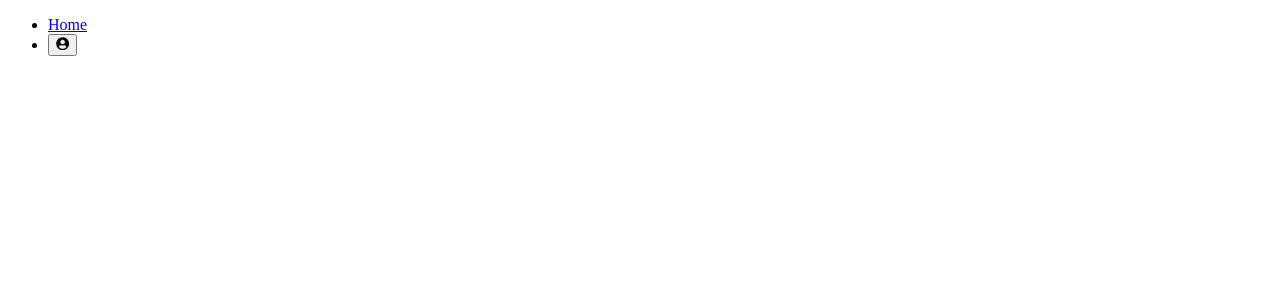
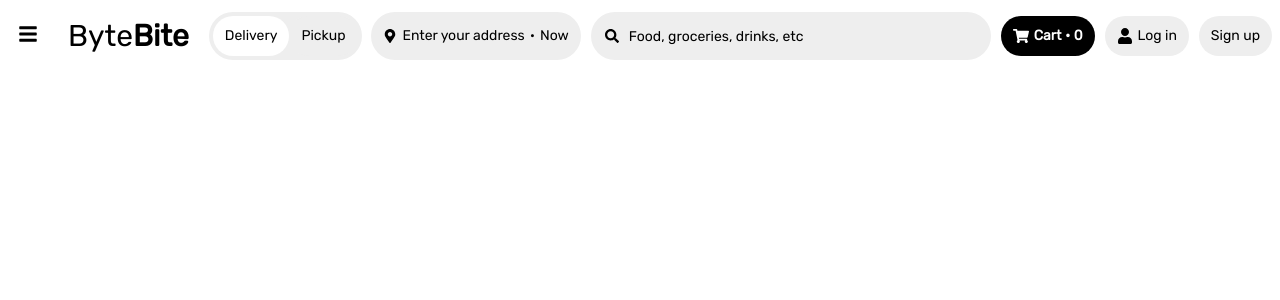
Before and after one commit to bmj1988/byte-bite, a React (Vite) app in the folder frontend/: page /login in a window 1280 px wide. Shown: the top 300 px of the page. Built offline with nearby package versions, Linux system fonts and the light colour scheme; no server answers.

Commit message:
Added navbar to site home

```diff
--- a/frontend/index.html
+++ b/frontend/index.html
@@ -1,12 +1,18 @@
 <!doctype html>
 <html lang="en">
+
 <head>
   <meta charset="UTF-8" />
   <meta name="viewport" content="width=device-width, initial-scale=1.0" />
+  <link rel="preconnect" href="https://fonts.googleapis.com">
+  <link rel="preconnect" href="https://fonts.gstatic.com" crossorigin>
+  <link href="https://fonts.googleapis.com/css2?family=Rubik&display=swap" rel="stylesheet">
   <title>Auth Me</title>
 </head>
+
 <body>
   <div id="root"></div>
   <script type="module" src="/src/main.jsx"></script>
 </body>
+
 </html>
--- /dev/null
+++ b/frontend/src/components/Navigation/Cart.jsx
@@ -0,0 +1,16 @@
+import { useState } from 'react'
+import { FaShoppingCart } from 'react-icons/fa'
+
+const ShoppingCart = () => {
+    const [numItems, setNumItems] = useState('0')
+    return (
+        <div className='shoppingCart'>
+            <FaShoppingCart style={{marginRight: '5px', fontSize: '16px'}} />
+            <div style={{fontWeight: 'bold'}}>
+            {`Cart • ${numItems}`}
+            </div>
+        </div>
+    )
+}
+
+export default ShoppingCart
--- /dev/null
+++ b/frontend/src/components/Navigation/DeliveryToggle.jsx
@@ -0,0 +1,19 @@
+import { useState } from "react"
+import "./Navigation.css"
+
+const DeliveryToggle = () => {
+    const [toggle, setToggle] = useState('delivery')
+
+    return (
+        <div className='deliveryToggle'>
+            <div className={toggle === 'delivery' ? 'toggleOptionOn' : 'toggleOptionOff'} onClick={() => setToggle('delivery')}>
+            {`Delivery`}
+            </div>
+            <div className={toggle === 'pickup' ? 'toggleOptionOn' : 'toggleOptionOff'} onClick={() => setToggle('pickup')}>
+            {'Pickup'}
+            </div>
+        </div>
+    )
+}
+
+export default DeliveryToggle
--- /dev/null
+++ b/frontend/src/components/Navigation/Location.jsx
@@ -0,0 +1,41 @@
+import { useState } from 'react'
+import { FaMapMarkerAlt } from 'react-icons/fa'
+
+/// IF NOT LOGGED IN
+
+/// locationInput should be blank until clicked, then should take whatever
+/// address the user inputs
+
+/// scheduleTimeInput should be Now until clicked, then should allow the user
+/// to schedule a time to have the food delivered.
+
+/// IF LOGGED IN
+
+/// locationInput should default to user address in DB
+/// scheduleTimeInput functions the same as when not logged in
+
+/// On Click either one should  open Delivery Details modal
+/// which allows you to change both attributes
+
+
+const Location = () => {
+    const [address, setAddress] = useState('Enter your address')
+    const [deliveryTime, setDeliveryTime] = useState('Now')
+
+    return (
+        <div className='deliveryLocation'>
+            <FaMapMarkerAlt style={{marginRight: '5px'}}/>
+            <div id='locationInput' className='locationItem'>
+                {address}
+            </div>
+            <div className='locationItem'>
+                {'•'}
+            </div>
+            <div id='scheduleTimeInput' >
+                {deliveryTime}
+            </div>
+        </div>
+    )
+}
+
+export default Location
--- /dev/null
+++ b/frontend/src/components/Navigation/LoginIcon.jsx
@@ -0,0 +1,16 @@
+import { FaUser } from 'react-icons/fa'
+import { useSelector } from 'react-redux'
+
+const LoginIcon = () => {
+    const user = useSelector((store) => store.session.user)
+
+    return (
+        <div className='loginIcon'>
+            <FaUser style={{fontSize: '16px', marginRight: '5px'}}/>
+            {`Log in`}
+
+        </div>
+    )
+}
+
+export default LoginIcon
--- a/frontend/src/components/Navigation/Navigation.css
+++ b/frontend/src/components/Navigation/Navigation.css
@@ -1,3 +1,118 @@
 .profile-dropdown {
   position: absolute;
 }
+
+.nav-bar {
+  display: flex;
+  justify-content: space-between;
+  align-items: center;
+  position: sticky;
+  top: 0px;
+  background-color: white;
+  color: black;
+  font-family: 'Rubik', sans-serif;
+  font-size: 14px
+}
+
+.logo-text {
+  font-size: 30px;
+  font-family: 'Rubik', sans-serif;
+}
+
+.bold {
+  font-weight: bold;
+}
+
+.deliveryToggle {
+  display: flex;
+  align-items: center;
+  cursor: pointer;
+  background-color: #EEEEEE;
+  padding: 4px;
+  height: 48px;
+  border-radius: 500px;
+  box-sizing: border-box;
+  color: black;
+  white-space: nowrap;
+}
+
+.toggleOptionOn {
+  cursor: inherit;
+  background-color: white;
+  border-radius: 500px;
+  line-height: 16px;
+  font-weight: 500;
+  align-items: center;
+  box-sizing: border-box;
+  padding: 12px;
+}
+
+.toggleOptionOff {
+  cursor: inherit;
+  background-color: inherit;
+  border-radius: 500px;
+  line-height: 16px;
+  font-weight: 500;
+  align-items: center;
+  box-sizing: border-box;
+  padding: 12px;
+}
+
+.deliveryLocation {
+  display: flex;
+  background: #EEEEEE;
+  padding: 8px 12px;
+  height: 48px;
+  border-radius: 500px;
+  line-height: 16px;
+  font-weight: 500;
+  cursor: pointer;
+  align-items: center;
+  box-sizing: border-box;
+
+}
+
+.locationItem {
+  margin-right: 5px;
+}
+
+.searchBar {
+  display: flex;
+  align-items: center;
+  cursor: text;
+  background-color: #EEEEEE;
+  padding: 4px;
+  height: 48px;
+  border-radius: 500px;
+  box-sizing: border-box;
+  color: black;
+  white-space: nowrap;
+  max-width: 600px;
+  min-width: 400px;
+}
+
+.shoppingCart {
+  display: flex;
+  cursor: pointer;
+  font-size: 14px;
+  line-height: 16px;
+  border-radius: 500px;
+  padding: 2px 12px;
+  height: 36px;
+  background: black;
+  color: white;
+  align-items: center;
+}
+
+.loginIcon {
+  display: flex;
+  cursor: pointer;
+  font-size: 14px;
+  line-height: 16px;
+  border-radius: 500px;
+  padding: 2px 12px;
+  height: 36px;
+  background-color: #EEEEEE;
+  color: black;
+  align-items: center;
+}
--- a/frontend/src/components/Navigation/Navigation.jsx
+++ b/frontend/src/components/Navigation/Navigation.jsx
@@ -1,18 +1,32 @@
-import { NavLink } from "react-router-dom";
 import ProfileButton from "./ProfileButton";
 import "./Navigation.css";
+import ProfileBars from "./ProfileBars";
+import DeliveryToggle from "./DeliveryToggle";
+import Location from "./Location";
+import SearchBar from "./SearchBar";
+import ShoppingCart from "./Cart";
+import LoginIcon from "./LoginIcon";
+import SignUpButton from "./SignUpButton";
 
 function Navigation() {
   return (
-    <ul>
-      <li>
-        <NavLink to="/">Home</NavLink>
-      </li>
+    <nav className="nav-bar">
+      <div>
+        <ProfileBars />
+      </div>
+      <div style={{ margin: '10px' }}>
+        <span className='logo-text'>Byte</span><span className='logo-text bold'>Bite</span>
+      </div>
+      <DeliveryToggle />
+      <Location />
+      <SearchBar />
+      <ShoppingCart />
+      <LoginIcon />
+      <SignUpButton/>
 
-      <li>
-        <ProfileButton />
-      </li>
-    </ul>
+    </nav>
+
+
   );
 }
 
--- /dev/null
+++ b/frontend/src/components/Navigation/ProfileBars.jsx
@@ -0,0 +1,17 @@
+import {FaBars} from 'react-icons/fa'
+
+/// on Click needs to open modal on left side of page, spans full height of page
+/// and about 300 pixels across, probably should shrink
+
+/// Not logged in the modal has options for Login and Sign up
+
+/// Logged in has user account details
+
+const ProfileBars = () => {
+
+    return (
+        <FaBars style={{color: "black", margin: '10px', fontSize: '20px'}}/>
+    )
+}
+
+export default ProfileBars
--- a/frontend/src/components/Navigation/ProfileButton.jsx
+++ b/frontend/src/components/Navigation/ProfileButton.jsx
@@ -4,7 +4,7 @@ import { thunkLogout } from "../../redux/session";
 import OpenModalMenuItem from "./OpenModalMenuItem";
 import LoginFormModal from "../LoginFormModal";
 import SignupFormModal from "../SignupFormModal";
-import { FaUserCircle } from 'react-icons/fa'
+import { FaUser } from 'react-icons/fa'
 
 function ProfileButton() {
   const dispatch = useDispatch();
@@ -42,7 +42,9 @@ function ProfileButton() {
   return (
     <>
       <button onClick={toggleMenu}>
-        <FaUserCircle/>
+        <div>
+          <FaUser />
+        </div>
       </button>
       {showMenu && (
         <ul className={"profile-dropdown"} ref={ulRef}>
--- /dev/null
+++ b/frontend/src/components/Navigation/SearchBar.jsx
@@ -0,0 +1,11 @@
+import { FaSearch } from 'react-icons/fa'
+
+
+const SearchBar = () => {
+    return (<div className='searchBar'>
+        <FaSearch style={{margin: '10px'}}/>
+        {'Food, groceries, drinks, etc'}
+    </div>)
+}
+
+export default SearchBar
--- /dev/null
+++ b/frontend/src/components/Navigation/SignUpButton.jsx
@@ -0,0 +1,10 @@
+
+const SignUpButton = () => {
+    return (
+        <div className='loginIcon'>
+            {`Sign up`}
+        </div>
+    )
+}
+
+export default SignUpButton
```
Also changed, not shown: frontend/src/components/MainPage/MainPage.jsx (added), 2 other files (tests, documents, lock files or other folders). Lines whose indentation alone changed are shown as unchanged.
